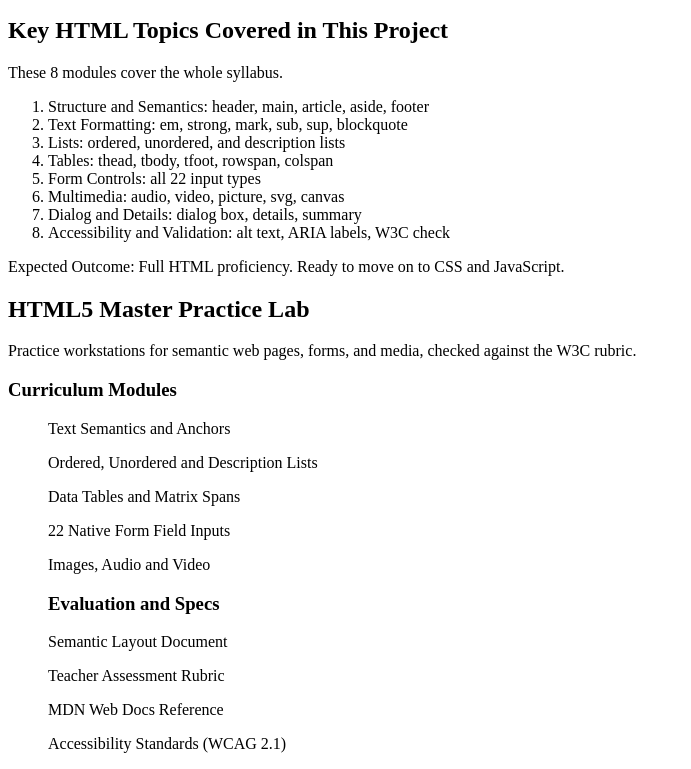
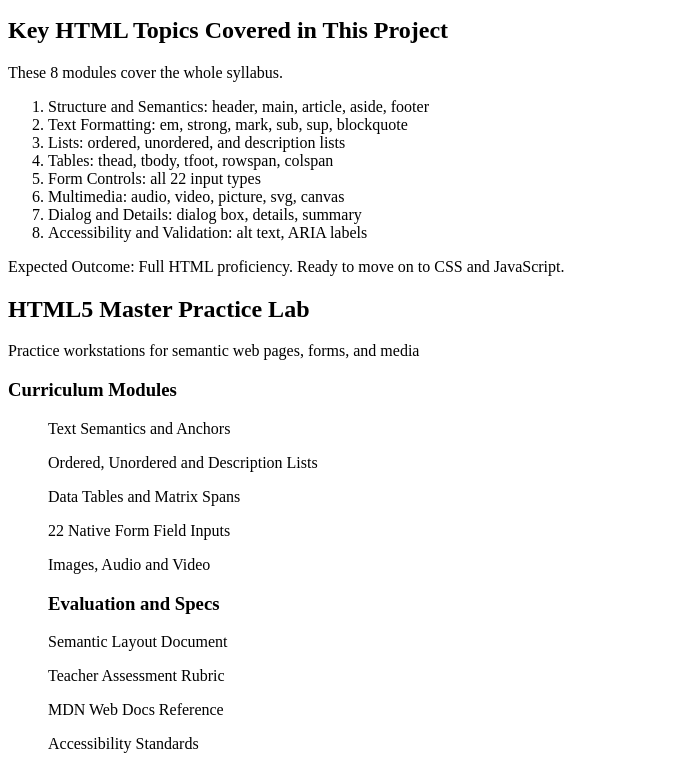
Before and after one commit to sonali200k/my_software_development_learning_journey, a plain HTML site: page HTML_Task/task.html in a window 1280 px wide. Shown: the part 1380-2149 px from the top of the page, without its empty margins (0-691 px from the left). Drawn offline with Linux system fonts and the light colour scheme.

```diff
--- a/HTML_Task/task.html
+++ b/HTML_Task/task.html
@@ -92,15 +92,14 @@
   <li>Form Controls: all 22 input types</li>
   <li>Multimedia: audio, video, picture, svg, canvas</li>
   <li>Dialog and Details: dialog box, details, summary</li>
-  <li>Accessibility and Validation: alt text, ARIA labels, W3C check</li>
+  <li>Accessibility and Validation: alt text, ARIA labels</li>
 </ol>
 
 <p>Expected Outcome: Full HTML proficiency. Ready to move on to CSS and JavaScript.</p>
 
-
 <h2>HTML5 Master Practice Lab</h2>
 
-<p>Practice workstations for semantic web pages, forms, and media, checked against the W3C rubric.</p>
+<p>Practice workstations for semantic web pages, forms, and media</p>
 
 <h3>Curriculum Modules</h3>
 <ul>
@@ -110,15 +109,12 @@
 <p>22 Native Form Field Inputs</p>
 <p>Images, Audio and Video</p>
 
-
 <h3>Evaluation and Specs</h3>
 
 <p> Semantic Layout Document</p>
 <p> Teacher Assessment Rubric</p>
 <p> MDN Web Docs Reference</p>
-<p> Accessibility Standards (WCAG 2.1)</p>
-
-
+<p> Accessibility Standards </p>
 
 </body>
 </html>
```
